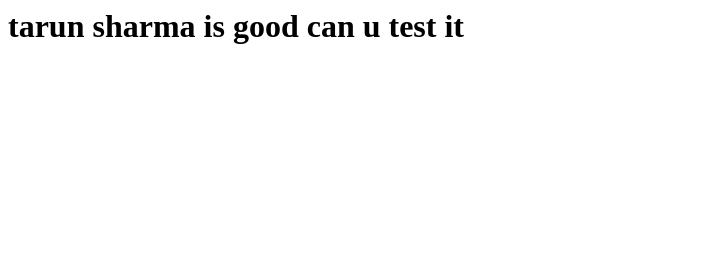
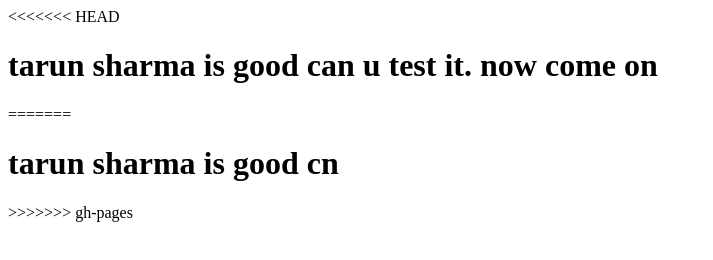
Before and after one commit to tarunsharma01/test, a plain HTML site: page index.html in a window 1280 px wide. Shown: the whole page, without its empty margins (0-713 px from the left). Drawn offline with Linux system fonts and the light colour scheme.

Commit message:
New update

```diff
--- a/index.html
+++ b/index.html
@@ -1,5 +1,9 @@
 <html>
   <body>
-    <h1>tarun sharma is good can u test it</h1>
+<<<<<<< HEAD
+    <h1>tarun sharma is good can u test it. now come on </h1>
+=======
+    <h1>tarun sharma is good cn </h1>
+>>>>>>> gh-pages
   </body>
 </html>
```
